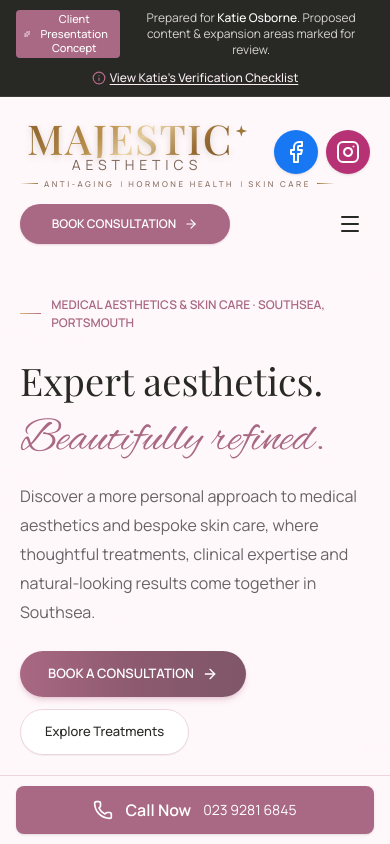
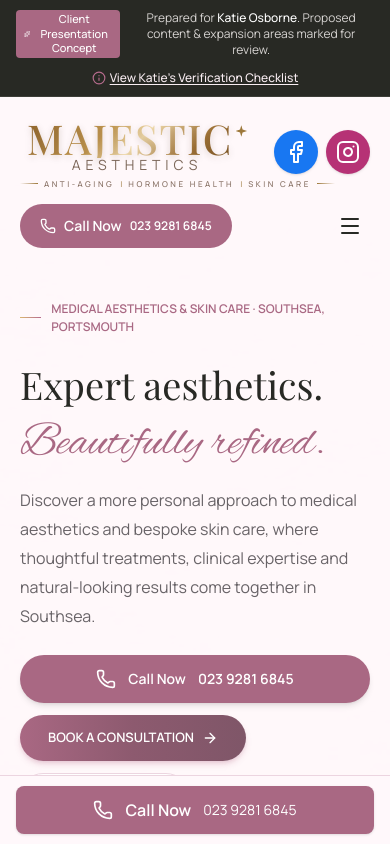
Before and after one commit to adriann1z/Majestic-Aesthetics, a React (Vite) app: page / in a window 390 px wide. Shown: the top 844 px of the page. Built offline with nearby package versions, Linux system fonts and the light colour scheme; a web font is replaced by a local one.

Commit message:
Make Call Now prominent on the mobile landing page

```diff
--- a/src/App.tsx
+++ b/src/App.tsx
@@ -122,7 +122,7 @@
       />
 
       {/* Modals & Drawers */}
-      <div className="mobile-call-bar lg:hidden">
+      <div className="mobile-call-bar">
         <a href={siteConfig.contact.phoneHref} aria-label={`Call Majestic Aesthetics on ${siteConfig.contact.phone}`} className="flex min-h-12 items-center justify-center gap-3 rounded-lg bg-rose-button px-4 py-3 text-white font-semibold shadow-sm hover:bg-rose-accent focus-visible:outline-2 focus-visible:outline-offset-2 focus-visible:outline-rose-plum">
           <Phone className="w-5 h-5 shrink-0" />
           <span>Call Now</span>
--- a/src/components/Header.tsx
+++ b/src/components/Header.tsx
@@ -99,11 +99,17 @@
             <button
               onClick={onOpenBooking}
               type="button"
-              className="header-booking inline-flex items-center gap-2 px-3 sm:px-5 py-2.5 text-xs font-semibold uppercase text-white bg-rose-button hover:bg-rose-accent active:bg-rose-plum rounded-full shadow-xs shadow-rose-button/25 transition-all hover:shadow-md cursor-pointer whitespace-nowrap"
+              className="header-booking hidden lg:inline-flex items-center gap-2 px-3 sm:px-5 py-2.5 text-xs font-semibold uppercase text-white bg-rose-button hover:bg-rose-accent active:bg-rose-plum rounded-full shadow-xs shadow-rose-button/25 transition-all hover:shadow-md cursor-pointer whitespace-nowrap"
             >
               <span>Book Consultation</span>
               <ArrowRight className="w-3.5 h-3.5" />
             </button>
+
+            <a href={siteConfig.contact.phoneHref} className="lg:hidden inline-flex min-h-11 items-center justify-center gap-2 rounded-full bg-rose-button px-5 py-3 text-sm font-semibold text-white hover:bg-rose-accent">
+              <Phone className="w-4 h-4 shrink-0" />
+              <span>Call Now</span>
+              <span className="text-xs">{siteConfig.contact.phone}</span>
+            </a>
 
             <button
               onClick={() => setMobileMenuOpen(!mobileMenuOpen)}
--- a/src/components/Hero.tsx
+++ b/src/components/Hero.tsx
@@ -1,5 +1,6 @@
 import React, { useState } from 'react';
-import { ArrowRight, Sparkles } from 'lucide-react';
+import { ArrowRight, Sparkles, Phone } from 'lucide-react';
+import { siteConfig } from '../data/siteConfig';
 import heroPortrait from '../assets/images/regenerated_image_1791482961876.webp';
 
 interface HeroProps {
@@ -48,6 +49,11 @@
 
             {/* CTA Group */}
             <div className="hero-buttons flex flex-wrap items-center gap-4 pt-2">
+              <a href={siteConfig.contact.phoneHref} className="lg:hidden inline-flex w-full min-h-12 items-center justify-center gap-3 rounded-full bg-rose-button px-5 py-3.5 text-sm font-semibold text-white shadow-md hover:bg-rose-accent">
+                <Phone className="w-5 h-5 shrink-0" />
+                <span>Call Now</span>
+                <span>{siteConfig.contact.phone}</span>
+              </a>
               <button
                 onClick={onOpenBooking}
                 type="button"
--- a/src/index.css
+++ b/src/index.css
@@ -164,8 +164,9 @@
 .header-actions { grid-column: 3; grid-row: 1; justify-self: end; width: auto; }
 .header-booking { min-width: 211px; height: 40px; justify-content: center; font-size: 12px; }
 .header-actions { flex-wrap: wrap; max-width: 240px; justify-content: flex-end; }
-.mobile-call-bar { position: fixed; bottom: 0; left: 0; right: 0; z-index: 40; padding: 10px 16px calc(10px + env(safe-area-inset-bottom, 0px)); background: #fff8fbf5; border-top: 1px solid var(--color-border-blush); backdrop-filter: blur(12px); }
+.mobile-call-bar { display: none; position: fixed; bottom: 0; left: 0; right: 0; z-index: 40; padding: 10px 16px calc(10px + env(safe-area-inset-bottom, 0px)); background: #fff8fbf5; border-top: 1px solid var(--color-border-blush); backdrop-filter: blur(12px); }
 @media (max-width: 1023px) {
+  .mobile-call-bar { display: block; }
   .site-shell { padding-bottom: calc(80px + env(safe-area-inset-bottom, 0px)); }
   .header-actions { max-width: none; }
 }
```
